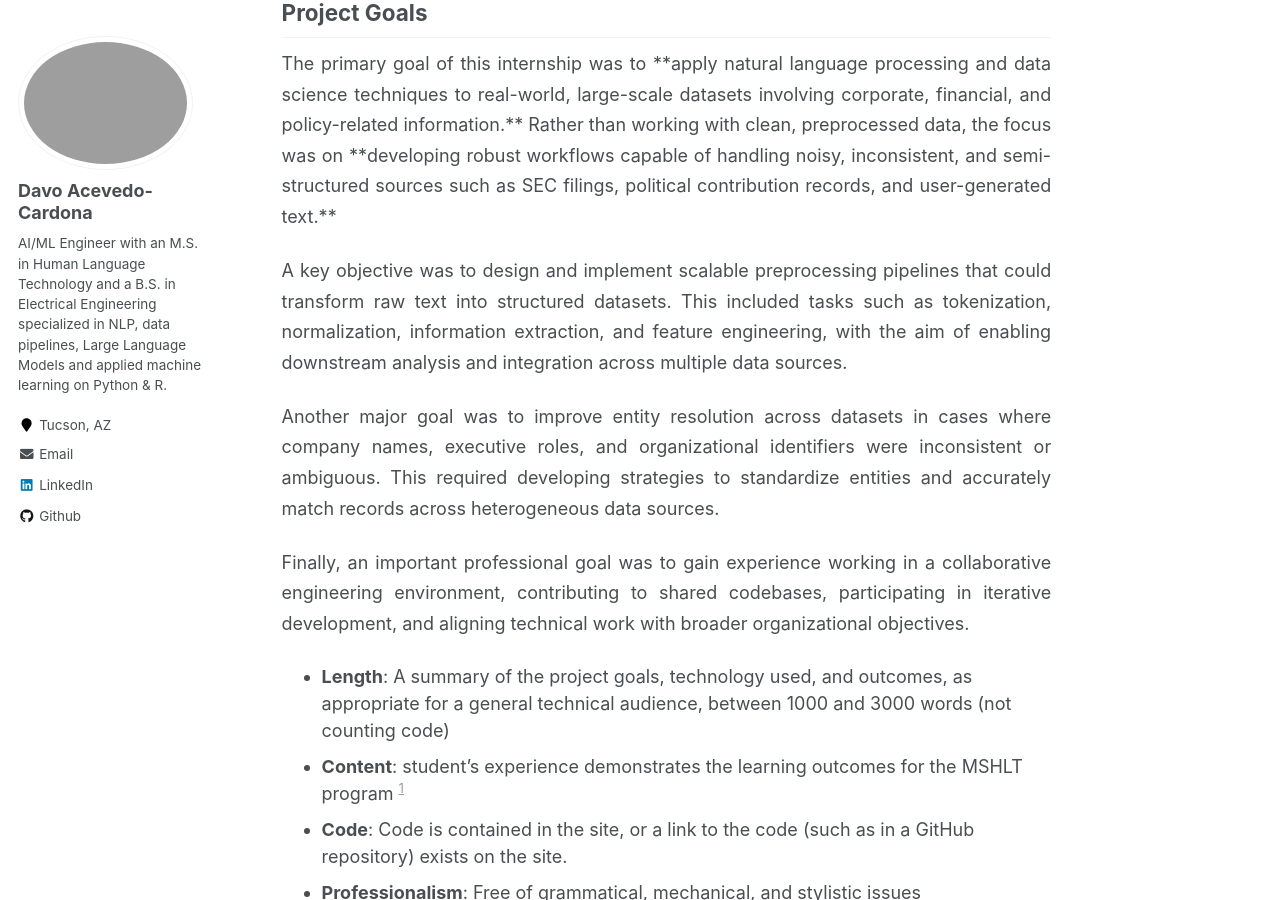
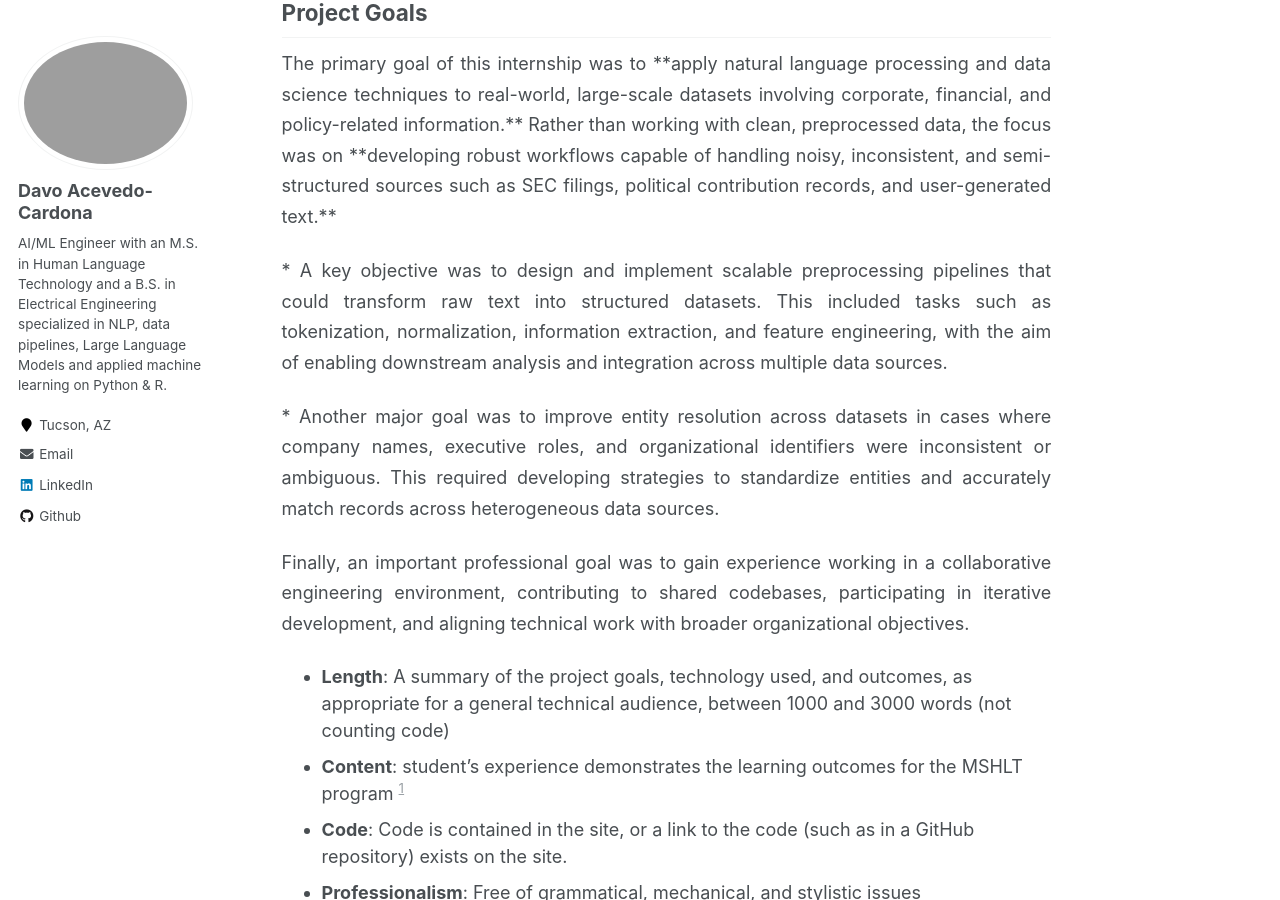
Before and after one commit to lldavoll/lldavoll.github.io, a Jekyll site: the page built from _portfolio/good_unite_us_intership.md, in a window 1280 px wide and 900 px high, scrolled down 1339 px. Built offline with Jekyll 4.4.1, drawn with Linux system fonts in a browser that asks for light colours.

```diff
--- a/_portfolio/good_unite_us_intership.md
+++ b/_portfolio/good_unite_us_intership.md
@@ -29,11 +29,11 @@ The primary goal of this internship was to **apply natural language processing a
 </p>
 
 <p>
-A key objective was to design and implement scalable preprocessing pipelines that could transform raw text into structured datasets. This included tasks such as tokenization, normalization, information extraction, and feature engineering, with the aim of enabling downstream analysis and integration across multiple data sources.
+* A key objective was to design and implement scalable preprocessing pipelines that could transform raw text into structured datasets. This included tasks such as tokenization, normalization, information extraction, and feature engineering, with the aim of enabling downstream analysis and integration across multiple data sources.
 </p>
 
 <p>
-Another major goal was to improve entity resolution across datasets in cases where company names, executive roles, and organizational identifiers were inconsistent or ambiguous. This required developing strategies to standardize entities and accurately match records across heterogeneous data sources.
+* Another major goal was to improve entity resolution across datasets in cases where company names, executive roles, and organizational identifiers were inconsistent or ambiguous. This required developing strategies to standardize entities and accurately match records across heterogeneous data sources.
 </p>
 
 <p>
```
